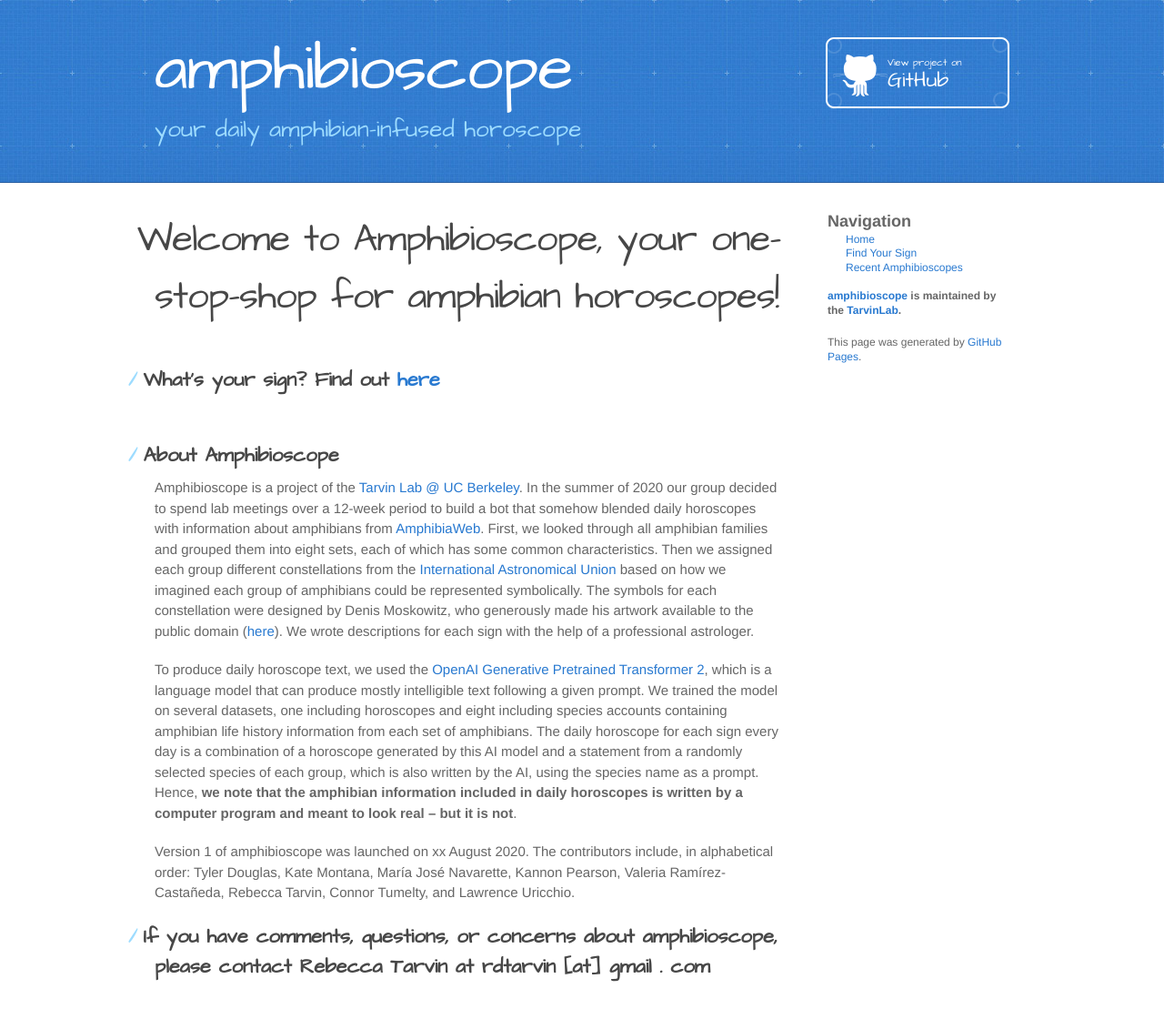
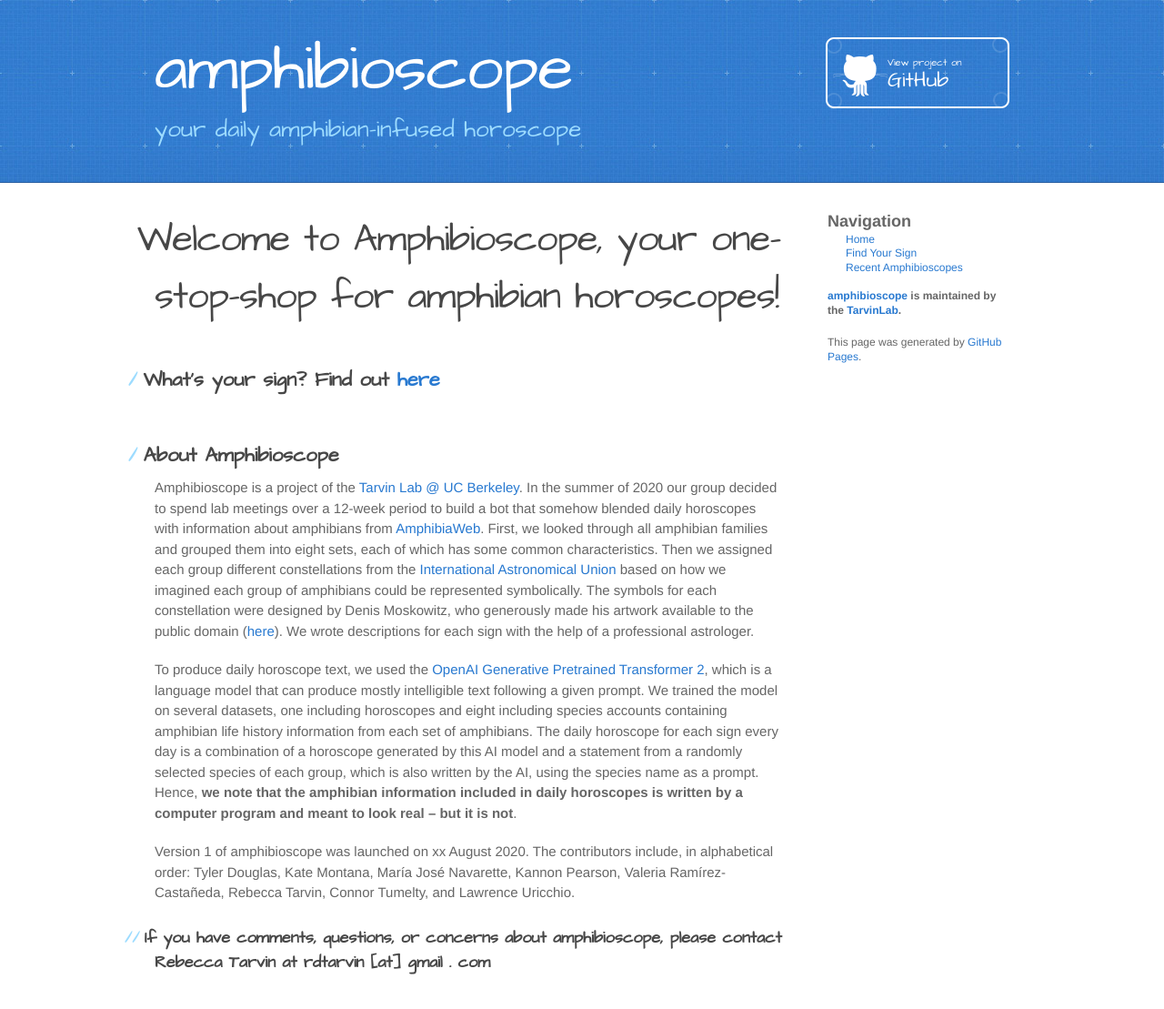
Before and after one commit to TarvinLab/amphibioscope, a Jekyll site: the page built from index.md, in a window 1280 px wide. Shown: the whole page at 91% size. Built offline with Jekyll 4.4.1, drawn with Linux system fonts in a browser that asks for light colours; our own code applies the rules of GitHub Pages for plain Markdown files.

Commit message:
updating homepage

```diff
--- a/index.md
+++ b/index.md
@@ -19,5 +19,6 @@ Amphibioscope is a project of the [Tarvin Lab @ UC Berkeley](www.tarvinlab.org).
 To produce daily horoscope text, we used the [OpenAI Generative Pretrained Transformer 2](https://openai.com/blog/better-language-models/), which is a language model that can produce mostly intelligible text following a given prompt. We trained the model on several datasets, one including horoscopes and eight including species accounts containing amphibian life history information from each set of amphibians. The daily horoscope for each sign every day is a combination of a horoscope generated by this AI model and a statement from a randomly selected species of each group, which is also written by the AI, using the species name as a prompt. Hence, **we note that the amphibian information included in daily horoscopes is written by a computer program and meant to look real -- but it is not**.
 
 Version 1 of amphibioscope was launched on xx August 2020. The contributors include, in alphabetical order: Tyler Douglas, Kate Montana, María José Navarette, Kannon Pearson, Valeria Ramírez-Castañeda, Rebecca Tarvin, Connor Tumelty, and Lawrence Uricchio.
+<br/>
 
-## If you have comments, questions, or concerns about amphibioscope, please contact Rebecca Tarvin at rdtarvin [at] gmail . com
+### If you have comments, questions, or concerns about amphibioscope, please contact Rebecca Tarvin at rdtarvin [at] gmail . com
```
